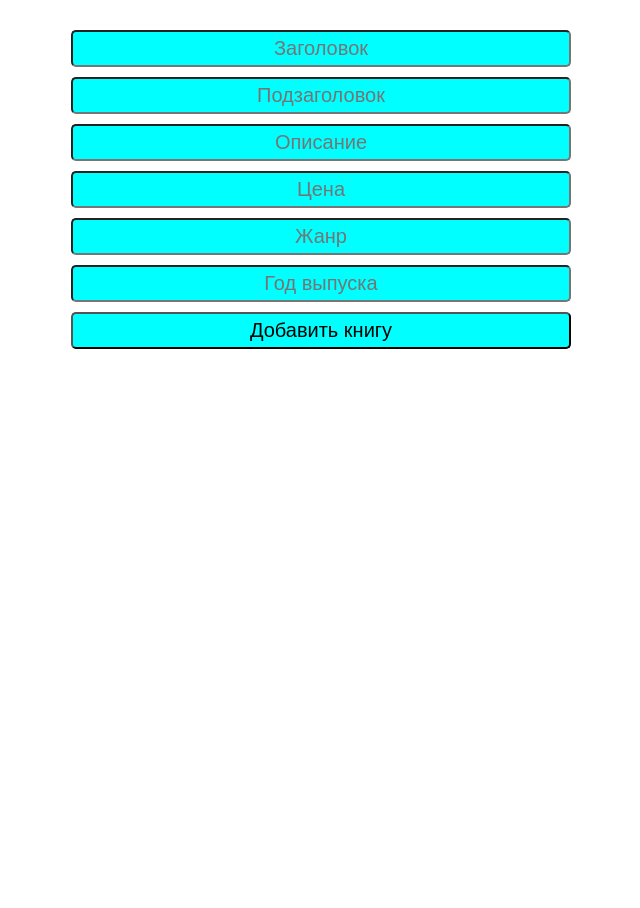
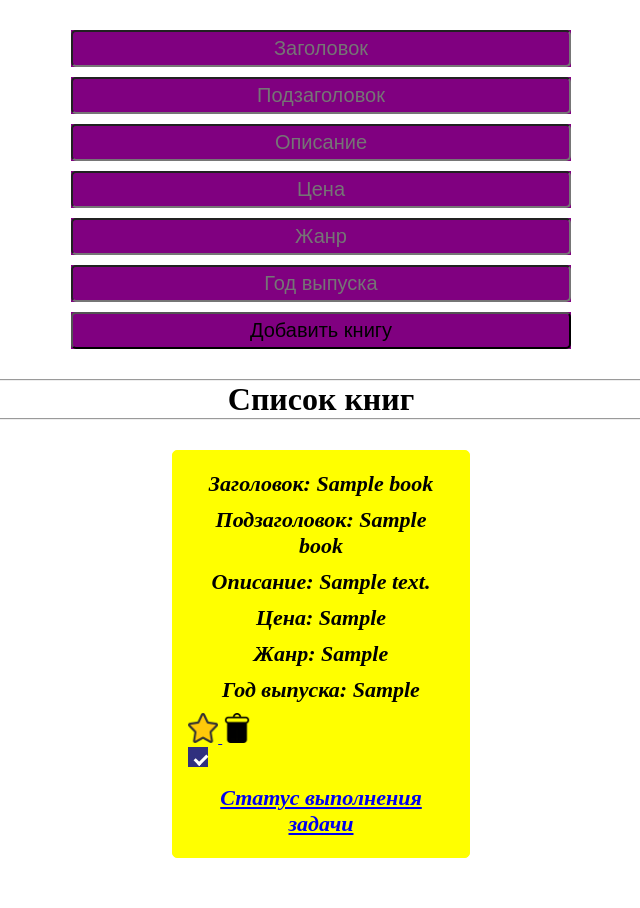
Before and after one commit to Anarhan/todo-, a Django app: page /books/ in a window 1280 px wide. Shown: the whole page, without its empty margins (319-959 px from the left). Before the commit the page ends 349 px from the top, so only its background shows below. Run offline with Django 3.2, Linux system fonts and the light colour scheme; tables that the repository leaves empty hold one stand-in row (values such as "Sample post").

Commit message:
added proect

```diff
--- a/main/static/styles/books.css
+++ b/main/static/styles/books.css
@@ -12,12 +12,12 @@
     font-size: 20px;
     min-width: 500px;
     border-radius: 5px;
-    background-color: aqua;
+    background-color: purple;
 }
 
 .div_input {
     margin: 10px auto;
-
+    background-color: purple;
 }
 
 h3, h4 {
--- a/main/static/styles/checkbox.css
+++ b/main/static/styles/checkbox.css
@@ -26,7 +26,7 @@
     left: 0;
     height: 20px;
     width: 20px;
-    background-color: #eee;
+    background-color: #ccc;
   }
 
 .checkbox_container:hover input ~ .checkmark {
@@ -34,7 +34,7 @@
   }
 
 .checkbox_container input:checked ~ .checkmark {
-    background-color: #2196F3;
+    background-color: rgb(48, 48, 126);
   }
 
 .checkmark:after {
--- a/main/static/styles/index.css
+++ b/main/static/styles/index.css
@@ -37,7 +37,7 @@ section{
 
 .create_button:active {
     border: 1px solid #CE93D8;
-    box-shadow: 2px 2px 5px 3px #FCE4EC;
+    box-shadow: 2px 2px 5px 3px #fce4fc;
 }
 
 .todo_container {
@@ -49,12 +49,13 @@ section{
 }
 
 .todo_item {
-    border: 1px solid gray;
+    border: 3px solid rgb(128, 126, 126);
     border-radius: 5px;
-    width: 24%;
+    width: 22%;
     padding: 10px 15px;
-    background-color: #CBE6C9;
+    background-color: rgb(240, 116, 116);
     margin-bottom: 20px;
+
 }
 
 .todo_item.marked {
@@ -62,7 +63,7 @@ section{
     border-radius: 5px;
     width: 24%;
     padding: 10px 15px;
-    background-color: orange;
+    background-color: yellow;
     margin-bottom: 20px;
 }
 
--- a/main/templates/books.html
+++ b/main/templates/books.html
@@ -39,5 +39,62 @@
             </form>
     </div>
 
+    <hr>
+    <h1>Список книг</h1>
+    <hr>
+
+    <div class="todo_container">
+
+        {% for books in books_list %}
+        <div class="todo_item
+        {% if books.is_favorites %}
+            marked
+            {% elif books.is_closed %}
+            done
+        {% endif %}
+        ">
+
+
+            <h3 class=""> Заголовок: {{ books.title }} </h3>
+            <h4 class=""> Подзаголовок: {{ books.subtitle }} </h4>
+            <h4 class=""> Описание: {{ books.description }} </h4>
+            <h4 class=""> Цена: {{ books.price }} </h4>
+            <h4 class=""> Жанр: {{ books.genre }} </h4>
+            <h4 class=""> Год выпуска: {{ books.year }} </h4>
+
+            {% if books.is_favorites %}
+                <a href="{% url 'unmark-book' books.id %}">
+                    <img src="{% static './icons/marked.png' %}" alt="" style="width: 30px; height: 30px;">
+                </a>
+            {% else %}
+                <a href="{% url 'mark-book' books.id %}">
+                    <img src="{% static './icons/unmarked.png' %}" alt="" style="width: 30px; height: 30px;">
+                </a>
+            {% endif %}
+                <a href="{% url 'delete-book' books.id %}">
+                    <img src="{% static './icons/delete.png' %}" alt="" style="width: 30px; height: 30px;">
+                </a>
+
+                <label class="checkbox_container">
+                    <input type="checkbox"
+                    {%  if books.is_closed %}
+                    checked
+                    {% endif %}
+                    >
+                    <span class="checkmark"></span>
+                </label>
+                 <h4 class="under"><a href="{% url 'close-book' books.id %}"> Статус выполнения задачи </a> </h4>
+
+         </div>
+
+        {% endfor %}
+
+
+    </div>
+
+
+
+
+
 </body>
 </html>
```
